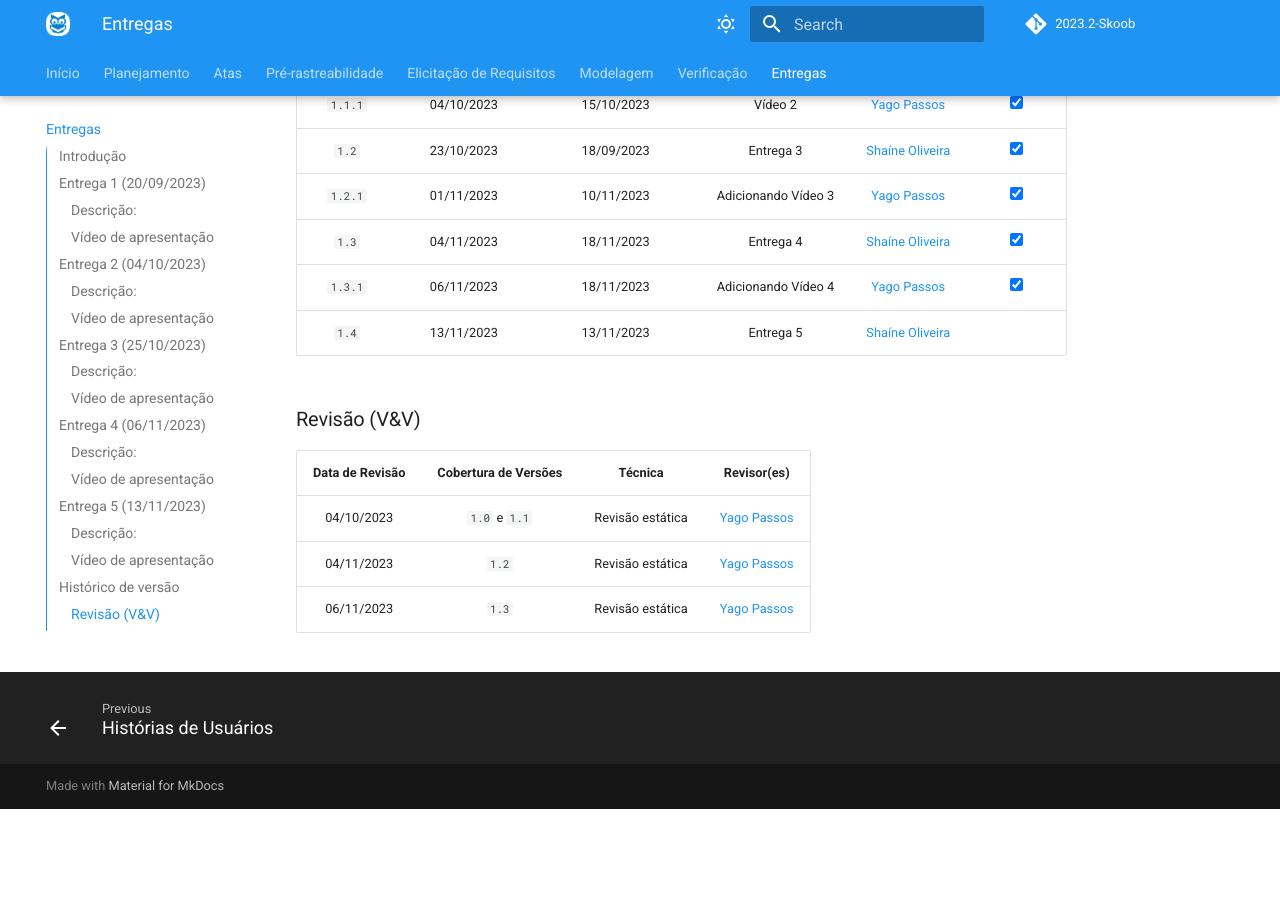
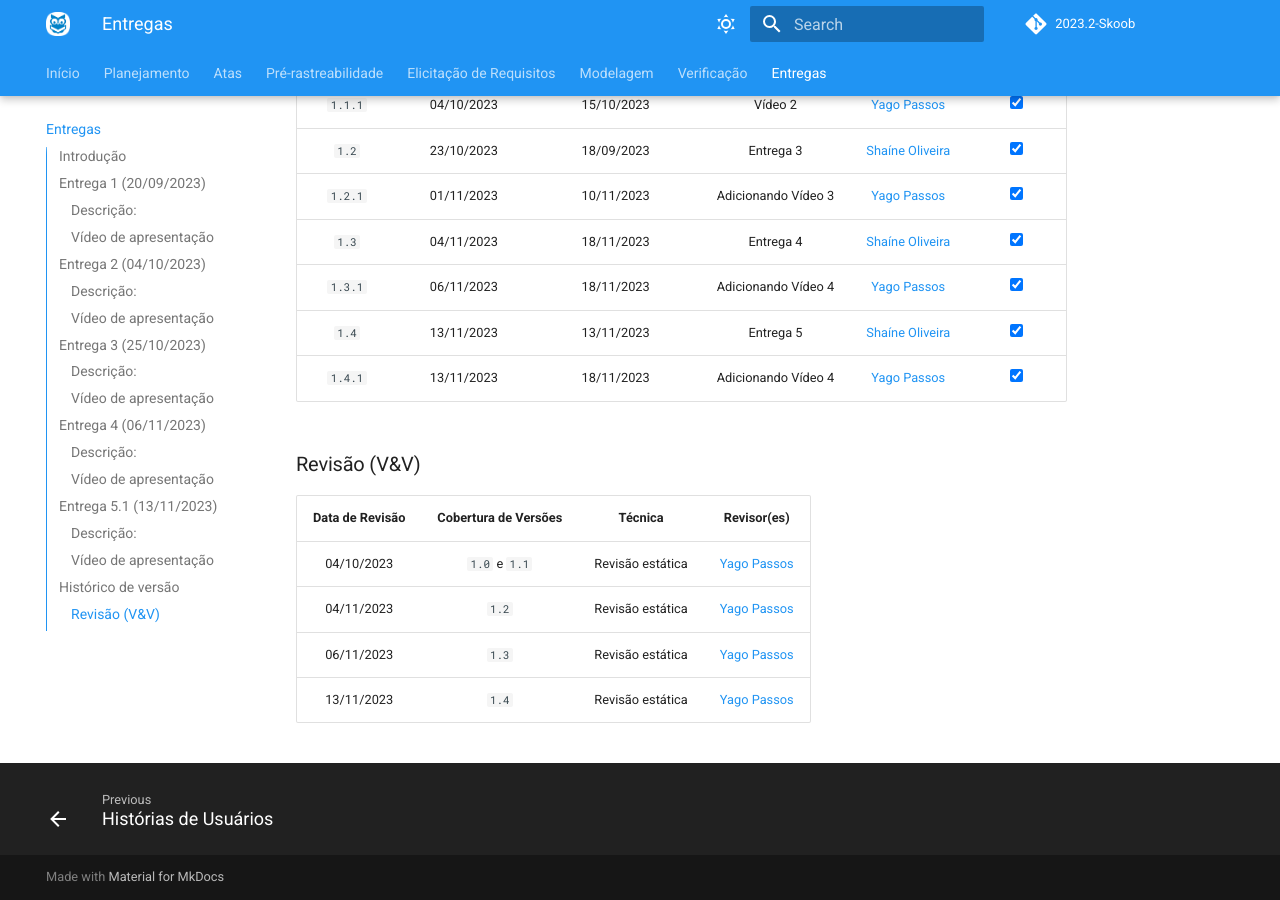
Before and after one commit to Requisitos-de-Software/2023.2-Skoob, an MkDocs documentation site: the page built from docs/planejamento/entregas.md, in a window 1280 px wide and 900 px high, scrolled down 5561 px. Built offline with MkDocs 1.6.1 and Material for MkDocs 9.7.7, drawn with Linux system fonts in a browser that asks for light colours; comment, search, counter and statistics services are not loaded; before the commit the page ends 6370 px from its top, so only the background shows below that; some of the changed text lies outside the part shown.

Commit message:
Update entregas.md

```diff
--- a/docs/planejamento/entregas.md
+++ b/docs/planejamento/entregas.md
@@ -59,9 +59,7 @@ encrypted-media; gyroscope; picture-in-picture" allowfullscreen=""></iframe>
 <p> Vídeo 4: Gravação da quarta apresentação. (Fonte: Grupo 6, 2023)..</p>
 </div>
 
-
-
-## Entrega 5 (13/11/2023)
+## Entrega 5.1 (13/11/2023)
 
 ### Descrição:
 Nesta quinta entrega foi possível fazer correções da quarta entrega e elaborar todos os artefatos de verificação do [Grupo 7](https://requisitos-de-software.github.io/2023.2-DETRAN/).
@@ -69,7 +67,7 @@ Nesta quinta entrega foi possível fazer correções da quarta entrega e elabora
 ### Vídeo de apresentação
 O Vídeo 5 corresponde a gravação da quinta entrega da disciplina. Nele, explicamos como foi feito os artefatos de verificação.
 
-<iframe width="1000vw" height="650vh" src="https://www.youtube.com/embed/jIFQEJKzOzw" title="Entrega 5" frameborder="0" allow="accelerometer; autoplay; clipboard-write;
+<iframe width="1000vw" height="650vh" src="https://www.youtube.com/embed/Jk0PC6A4-Ow" title="Entrega 5.1" frameborder="0" allow="accelerometer; autoplay; clipboard-write;
 encrypted-media; gyroscope; picture-in-picture" allowfullscreen=""></iframe>
 <div style="text-align: center">
 <p> Vídeo 5: Gravação da quinta apresentação. (Fonte: Grupo 6, 2023)..</p>
@@ -88,7 +86,8 @@ encrypted-media; gyroscope; picture-in-picture" allowfullscreen=""></iframe>
 | `1.2.1`  |01/11/2023| 10/11/2023 | Adicionando Vídeo 3| [Yago Passos](https://github.com/yagompassos)|<input type="checkbox" enabled checked /> |
 | `1.3`  |04/11/2023| 18/11/2023 | Entrega 4| [Shaíne Oliveira](https://github.com/ShaineOliveira)|<input type="checkbox" enabled checked /> |
 | `1.3.1`  |06/11/2023| 18/11/2023 | Adicionando Vídeo 4| [Yago Passos](https://github.com/yagompassos)|<input type="checkbox" enabled checked /> |
-| `1.4`  |13/11/2023| 13/11/2023 | Entrega 5| [Shaíne Oliveira](https://github.com/ShaineOliveira)| |
+| `1.4`  |13/11/2023| 13/11/2023 | Entrega 5| [Shaíne Oliveira](https://github.com/ShaineOliveira)| <input type="checkbox" enabled checked /> |
+| `1.4.1`  |13/11/2023| 18/11/2023 | Adicionando Vídeo 4| [Yago Passos](https://github.com/yagompassos)| <input type="checkbox" enabled checked /> |
 
 ### Revisão (V&V)
 | Data de Revisão | Cobertura de Versões |       Técnica        |                  Revisor(es)                  |
@@ -96,3 +95,4 @@ encrypted-media; gyroscope; picture-in-picture" allowfullscreen=""></iframe>
 |   04/10/2023    |    `1.0` e `1.1`     | Revisão estática | [Yago Passos](https://github.com/yagompassos) |
 |   04/11/2023    |        `1.2`         | Revisão estática | [Yago Passos](https://github.com/yagompassos) |
 |   06/11/2023    |        `1.3`         | Revisão estática | [Yago Passos](https://github.com/yagompassos) |
+|   13/11/2023    |        `1.4`         | Revisão estática | [Yago Passos](https://github.com/yagompassos) |
```
